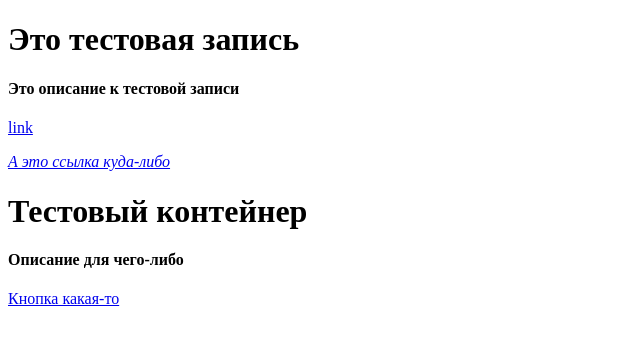
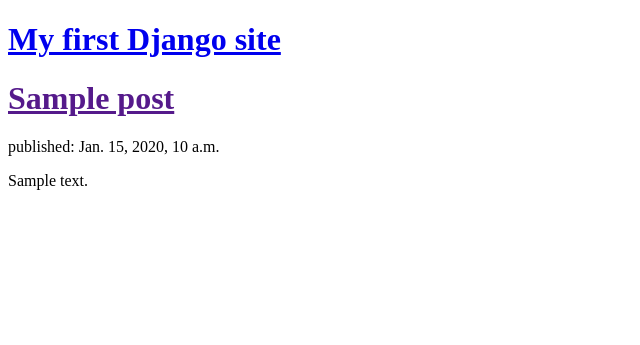
Before and after one commit to InPizzaWeTrust/MySite, a Django app: page / in a window 1280 px wide. Shown: the top 345 px of the page, without its empty margins (0-640 px from the left). Run offline with Django 3.2, Linux system fonts and the light colour scheme; tables that the repository leaves empty hold one stand-in row (values such as "Sample post").

Commit message:
added posts from DB

```diff
--- a/FrontPage/templates/frontpage/index.html
+++ b/FrontPage/templates/frontpage/index.html
@@ -4,21 +4,19 @@
     <meta charset="UTF-8">
     <title>Khamaiv INC.</title>
 </head>
+<body>
 <div>
-    <a class="grp-padding-vertical-m-list-container"></a>
-    <h1>Это тестовая запись</h1>
-    <h4>Это описание к тестовой записи</h4>
-    <a class="button" href="https://www.youtube.com/">link<p><em>А это ссылка куда-либо</em></p></a>
+    <h1><a href="/">My first Django site</a></h1>
 </div>
-
 <div>
-    <a class="grp-horizontal-list-container"></a>
-    <h1>Тестовый контейнер</h1>
-    <h4>Описание для чего-либо</h4>
-    <a class="grp-form-button-border-radius" href="https://www.mail.ru"><p>Кнопка какая-то</p></a>
+{% for post in posts %}
+    <div>
+        <h1><a href="">{{ post.title }}</a></h1>
+        <p>published: {{ post.published_date }}</p>
+        <p>{{ post.text|linebreaksbr }}</p>
+    </div>
+{% endfor %}
 </div>
-
-<body>
 
 </body>
 </html>
--- a/FrontPage/views.py
+++ b/FrontPage/views.py
@@ -1,8 +1,13 @@
 from django.shortcuts import render
+from .models import Post
+from django.utils import timezone
 from django.http import HttpResponse
 
 
 def index(request):
-    return render(request, 'frontpage/index.html')
+    posts = Post.objects.filter(published_date__lte=timezone.now()).order_by('published_date')
+    return render(request, 'frontpage/index.html', {'posts' : posts})
+
+
 
 # Create your views here.
```
